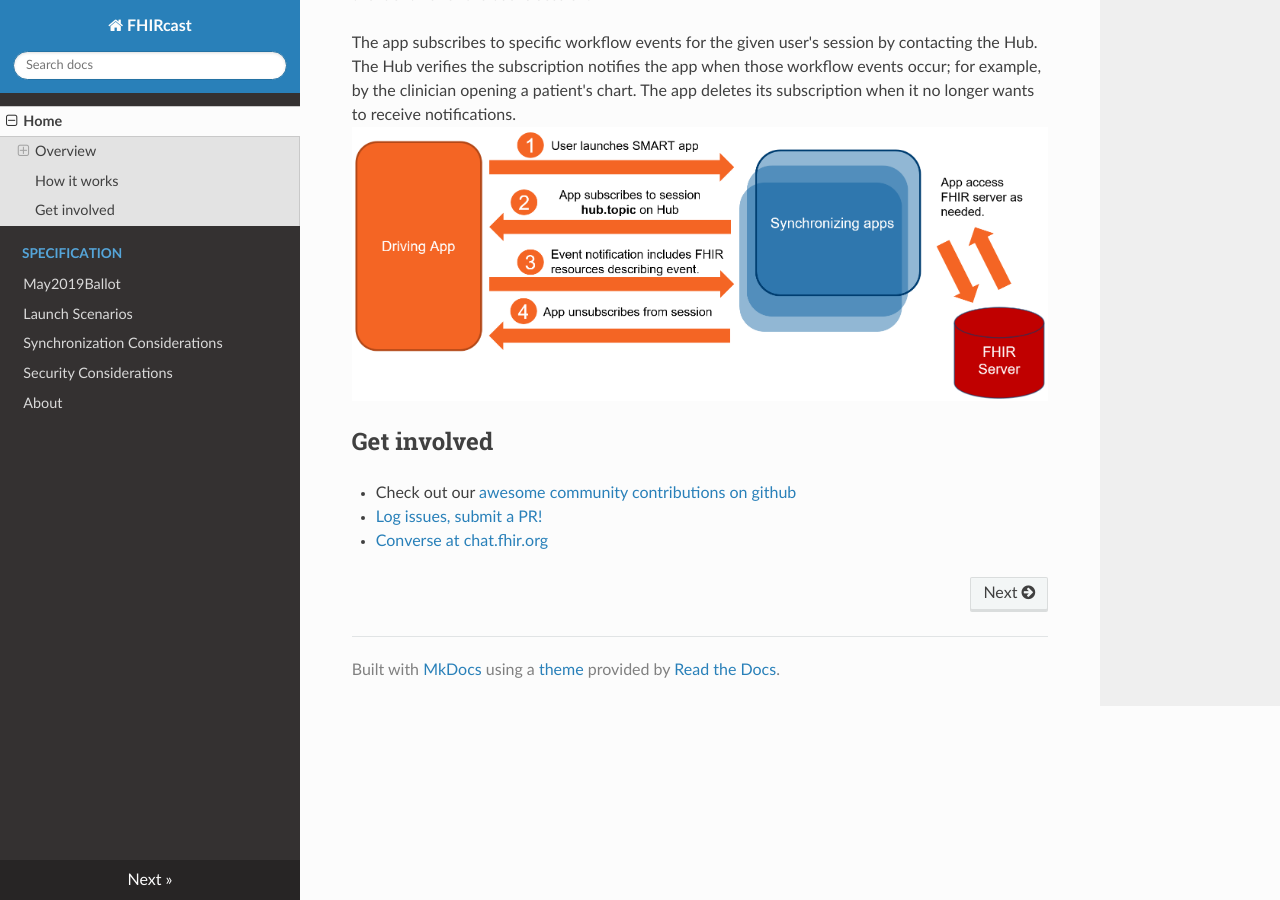
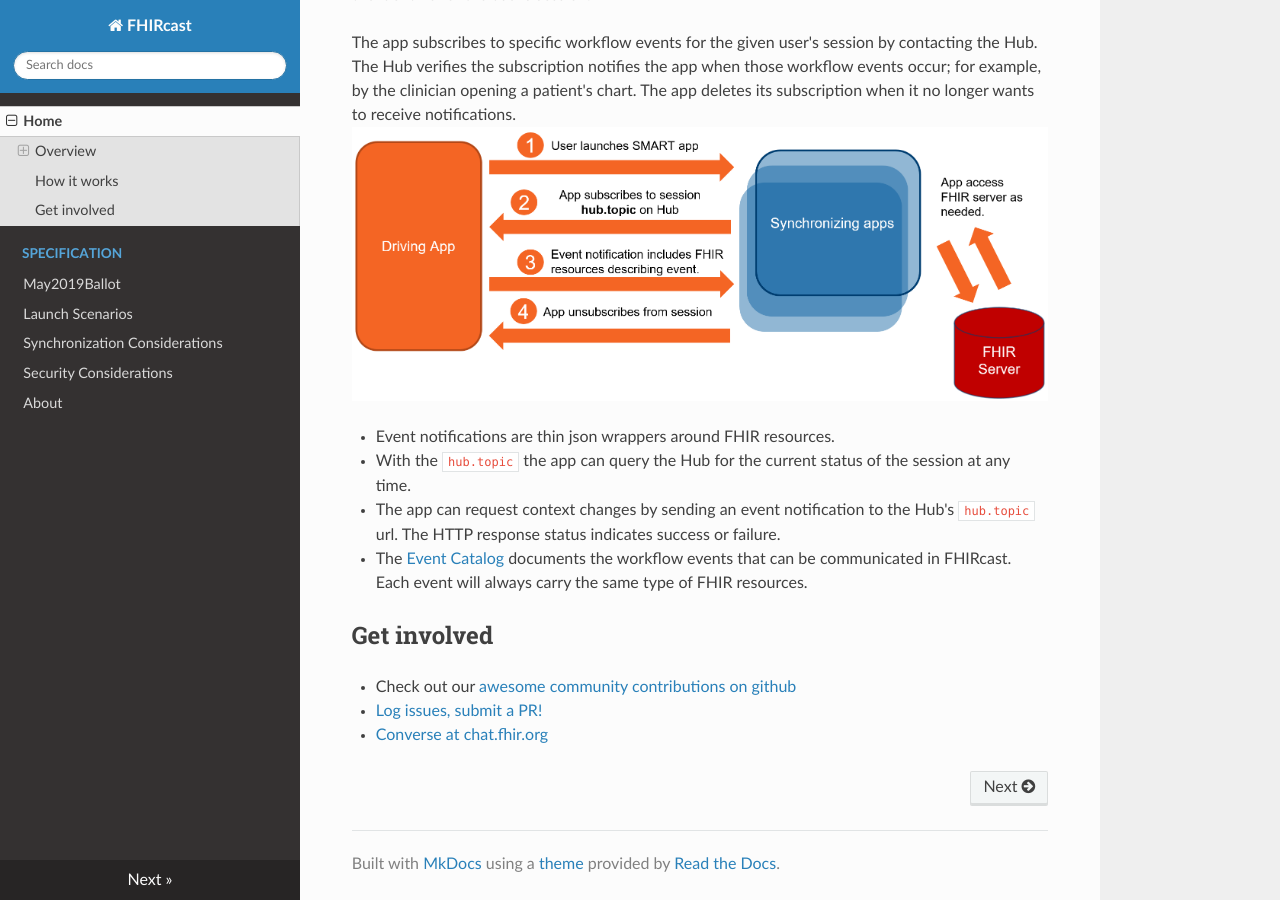
Before and after one commit to HL7/fhircast-docs, an MkDocs documentation site: the page built from docs/index.md, in a window 1280 px wide and 900 px high, scrolled down 978 px. Built offline with MkDocs 1.6.1, drawn with Linux system fonts in a browser that asks for light colours; nearby versions of some CDN libraries; old or Windows-style settings are respelled for this version of MkDocs.

Commit message:
fix unintentional changes to overview page

```diff
--- a/docs/index.md
+++ b/docs/index.md
@@ -19,6 +19,11 @@ The _driving application_ could be an EHR, a PACS, a worklist or any other clini
 The app subscribes to specific workflow events for the given user's session by contacting the Hub. The Hub verifies the subscription notifies the app when those workflow events occur; for example, by the clinician opening a patient's chart. The app deletes its subscription when it no longer wants to receive notifications.
 ![FHIRcast overview](img/colorful overview diagram.png)
 
+* Event notifications are thin json wrappers around FHIR resources.
+* With the `hub.topic` the app can query the Hub for the current status of the session at any time.
+* The app can request context changes by sending an event notification to the Hub's `hub.topic` url. The HTTP response status indicates success or failure.
+* The [Event Catalog](/#event-catalog) documents the workflow events that can be communicated in FHIRcast. Each event will always carry the same type of FHIR resources.
+
 ## Get involved
 * Check out our [awesome community contributions on github](https://github.com/fhircast)
 * [Log issues, submit a PR!](https://github.com/fhircast/docs)
```
